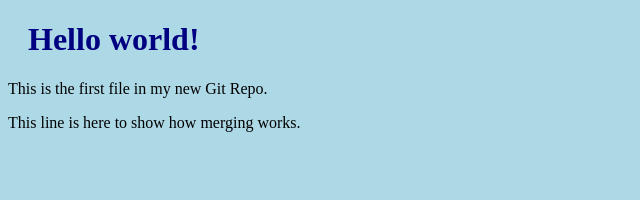
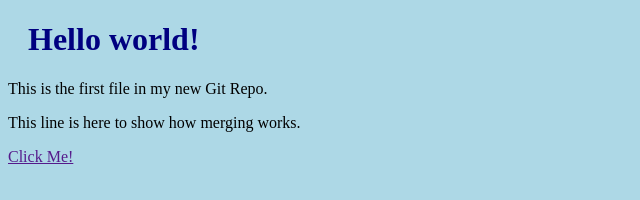
Before and after one commit to Shambhavi2302/cap_practise, a plain HTML site: page index.html in a window 1280 px wide. Shown: the full height of the page, 0-640 px from the left. Drawn offline with Linux system fonts and the light colour scheme.

Commit message:
Update index.html

```diff
--- a/index.html
+++ b/index.html
@@ -9,5 +9,6 @@
 <h1>Hello world!</h1>
 <p>This is the first file in my new Git Repo.</p>
 <p>This line is here to show how merging works.</p>
+  <a href="">Click Me!</a>
 </body>
 </html>
```
